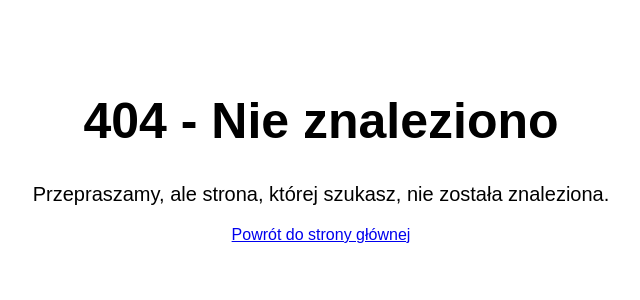
After one commit to lmProgramming/uni-cloud-development, a Node server app: template lab01/web-app/views/404.ejs in a window 1280 px wide. The commit adds this page. Shown: the top 300 px of the page, without its empty margins (319-959 px from the left). Run offline with Node 20, Linux system fonts and the light colour scheme; the template is opened without the code that fills it, so the values that code supplies are empty.

Commit message:
feat: basic sites with routing

```diff
--- a/lab01/web-app/package.json
+++ b/lab01/web-app/package.json
@@ -13,6 +13,7 @@
   "license": "ISC",
   "description": "",
   "dependencies": {
+    "body-parser": "^1.20.3",
     "ejs": "^3.1.10",
     "express": "^4.21.2",
     "morgan": "^1.10.0"
--- a/lab01/web-app/server.ts
+++ b/lab01/web-app/server.ts
@@ -1,22 +1,23 @@
-import express, { Request, Response } from 'express';
-import path from 'path';
-import morgan from 'morgan';
+import express, { Request, Response, NextFunction } from "express";
+import path from "path";
+import morgan from "morgan";
+import bodyParser from "body-parser";
 
 const app = express();
 const port = process.env.PORT || 8080;
 
 // Middleware
-app.use(morgan('dev'));
+app.use(morgan("dev"));
 app.use(express.json());
 app.use(express.urlencoded({ extended: true }));
-app.use(express.static(path.join(__dirname, 'public')));
+app.use(express.static(path.join(__dirname, "public")));
 
 // Set EJS as the view engine
-app.set('view engine', 'ejs');
+app.set("view engine", "ejs");
 
 // Main route
-app.get('/', (req: Request, res: Response) => {
-  res.render('index', { title: 'Strona główna', message: 'Witaj świecie!' });
+app.get("/", (req: Request, res: Response) => {
+  res.render("index", { title: "Strona główna", message: "Witaj świecie!" });
 });
 
 // Start server
@@ -24,14 +25,35 @@ app.listen(port, () => {
   console.log(`Aplikacja nasłuchuje na porcie ${port}`);
 });
 
-app.post('/', (req: Request, res: Response) => {
-  res.send('Got a POST request');
+app.post("/", (req: Request, res: Response) => {
+  res.send("Got a POST request");
 });
 
-app.put('/user', (req: Request, res: Response) => {
-  res.send('Got a PUT request at /user');
+app.put("/user", (req: Request, res: Response) => {
+  res.send("Got a PUT request at /user");
 });
 
-app.delete('/user', (req: Request, res: Response) => {
-  res.send('Got a DELETE request at /user');
+app.delete("/user", (req: Request, res: Response) => {
+  res.send("Got a DELETE request at /user");
 });
+
+app.get("/contact", (req: Request, res: Response) => {
+  res.render("contact", { title: "Kontakt" });
+});
+
+app.post("/submit-form", (req, res) => {
+  console.log(req.body);
+  res.send("Formularz został wysłany!");
+});
+
+app.use(bodyParser.urlencoded({ extended: true }));
+app.use(bodyParser.json());
+
+app.use((req: Request, res: Response, next: NextFunction) => {
+  res.status(404).render("404", { title: "Nie znaleziono" });
+});
+
+app.use((err: Error, req: Request, res: Response, next: NextFunction) => {
+  console.error(err.stack);
+  res.status(500).render("error", { title: "Błąd serwera" });
+});
--- /dev/null
+++ b/lab01/web-app/views/404.ejs
@@ -0,0 +1,26 @@
+<!DOCTYPE html>
+<html lang="pl">
+<head>
+    <meta charset="UTF-8">
+    <meta name="viewport" content="width=device-width, initial-scale=1.0">
+    <title><%= title %></title>
+    <style>
+        body {
+            font-family: Arial, sans-serif;
+            text-align: center;
+            padding: 50px;
+        }
+        h1 {
+            font-size: 50px;
+        }
+        p {
+            font-size: 20px;
+        }
+    </style>
+</head>
+<body>
+    <h1>404 - Nie znaleziono</h1>
+    <p>Przepraszamy, ale strona, której szukasz, nie została znaleziona.</p>
+    <a href="/">Powrót do strony głównej</a>
+</body>
+</html>
--- /dev/null
+++ b/lab01/web-app/views/contact.ejs
@@ -0,0 +1,6 @@
+<form action="/submit-form" method="POST">
+    <input type="text" name="name" placeholder="Imię">
+    <input type="email" name="email" placeholder="Email">
+    <textarea name="message" placeholder="Wiadomość"></textarea>
+    <button type="submit">Wyślij</button>
+</form>
```
Also changed, not shown: lab01/web-app/views/index.ejs (+3 -5 lines), lab01/web-app/public/css/style.css (added), lab01/web-app/public/ts/script.ts (added), 1 other file.
